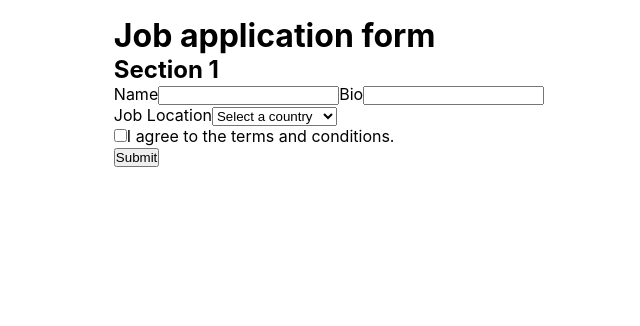
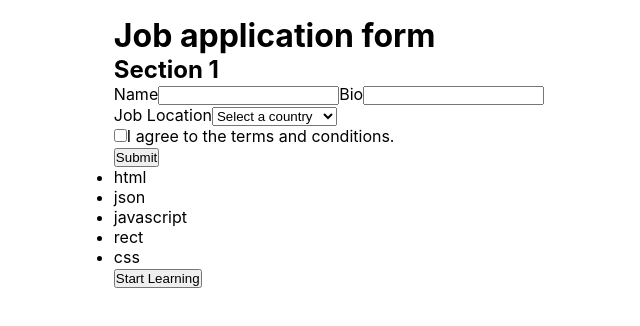
Before and after one commit to Sameera-Ishrat/reactTesting, a React (Create React App) app: page / in a window 1280 px wide. Shown: the top 326 px of the page, without its empty margins (311-951 px from the left). Built offline with nearby package versions, Linux system fonts and the light colour scheme.

Commit message:
upgraded user-event

```diff
--- a/src/App.tsx
+++ b/src/App.tsx
@@ -1,11 +1,14 @@
-import React from "react";
+import React,{useState} from "react";
 import Application from "./components/application/Application";
+import Skills from "./components/skills/Skills";
 
 
 function App() {
+ const skills = ["html", "json", "javascript", "rect", "css"];
   return (
     <div className="App">
       <Application />
+      <Skills skills={skills} />
     </div>
   );
 }
--- /dev/null
+++ b/src/components/skills/Skills.tsx
@@ -0,0 +1,31 @@
+import React,{useState,useEffect} from 'react'
+import { SkillsProps } from './Skills.types';
+
+const Skills = ({skills} : SkillsProps) => {
+    const [isLoggedIn,setIsLoggedIn] = useState(false);
+
+useEffect(() => {
+setTimeout(() => {
+setIsLoggedIn(true)
+},1001)
+},[])
+
+  return (
+    <div>
+    <ul>
+   {skills.map((skill,index) => (
+    <li key={index}>{skill}</li>
+   ))}
+    </ul>
+
+{isLoggedIn ? (
+    <button>Start Learning</button>
+) : (
+<button onClick={() => setIsLoggedIn(true)}>Login</button>
+)}
+
+</div>
+  )
+}
+
+export default Skills
--- /dev/null
+++ b/src/components/skills/Skills.types.ts
@@ -0,0 +1,3 @@
+export type SkillsProps = {
+skills : string[];
+}
```
Also changed, not shown: package.json (+8 -8 lines), 2 other files (tests, documents, lock files or other folders).
